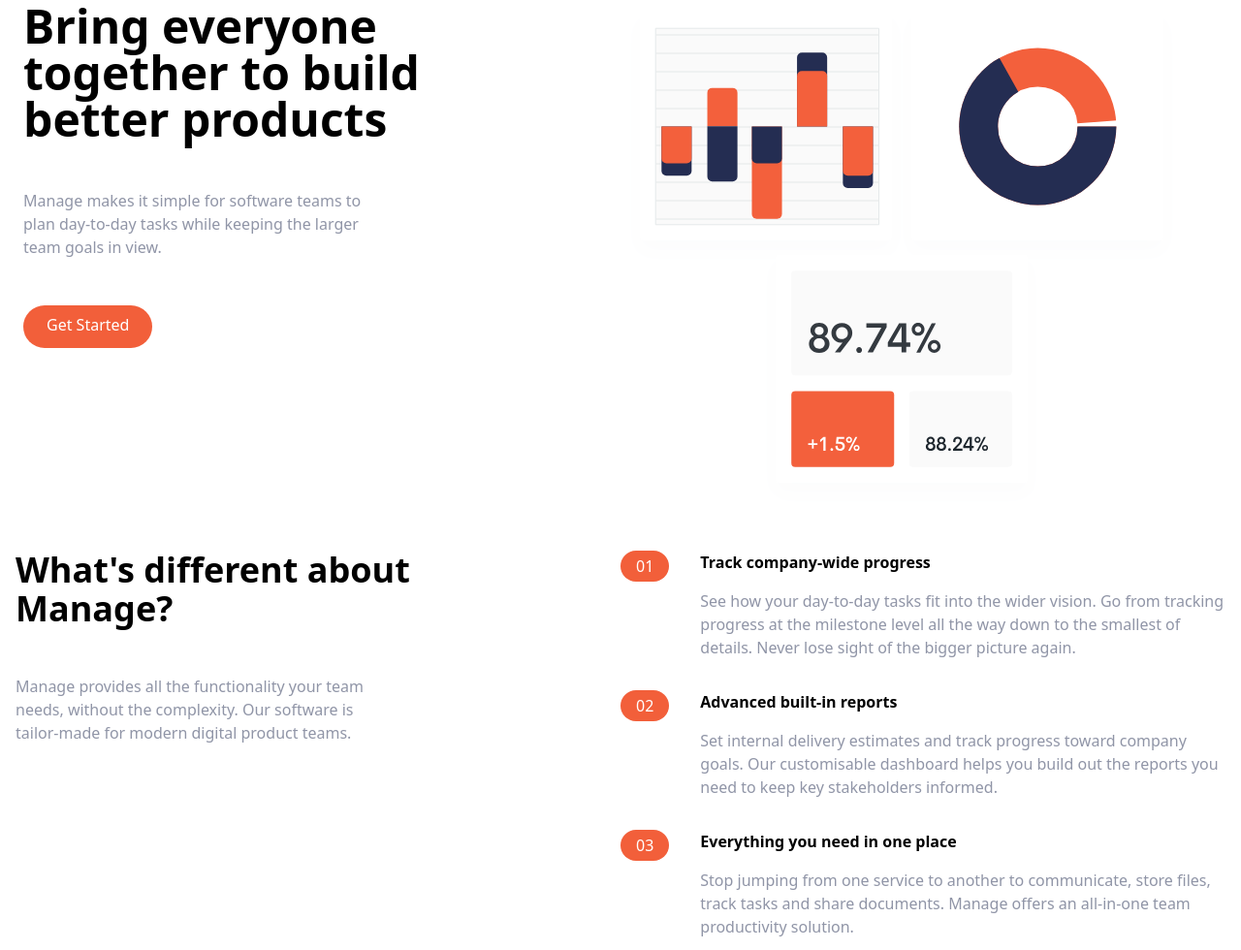
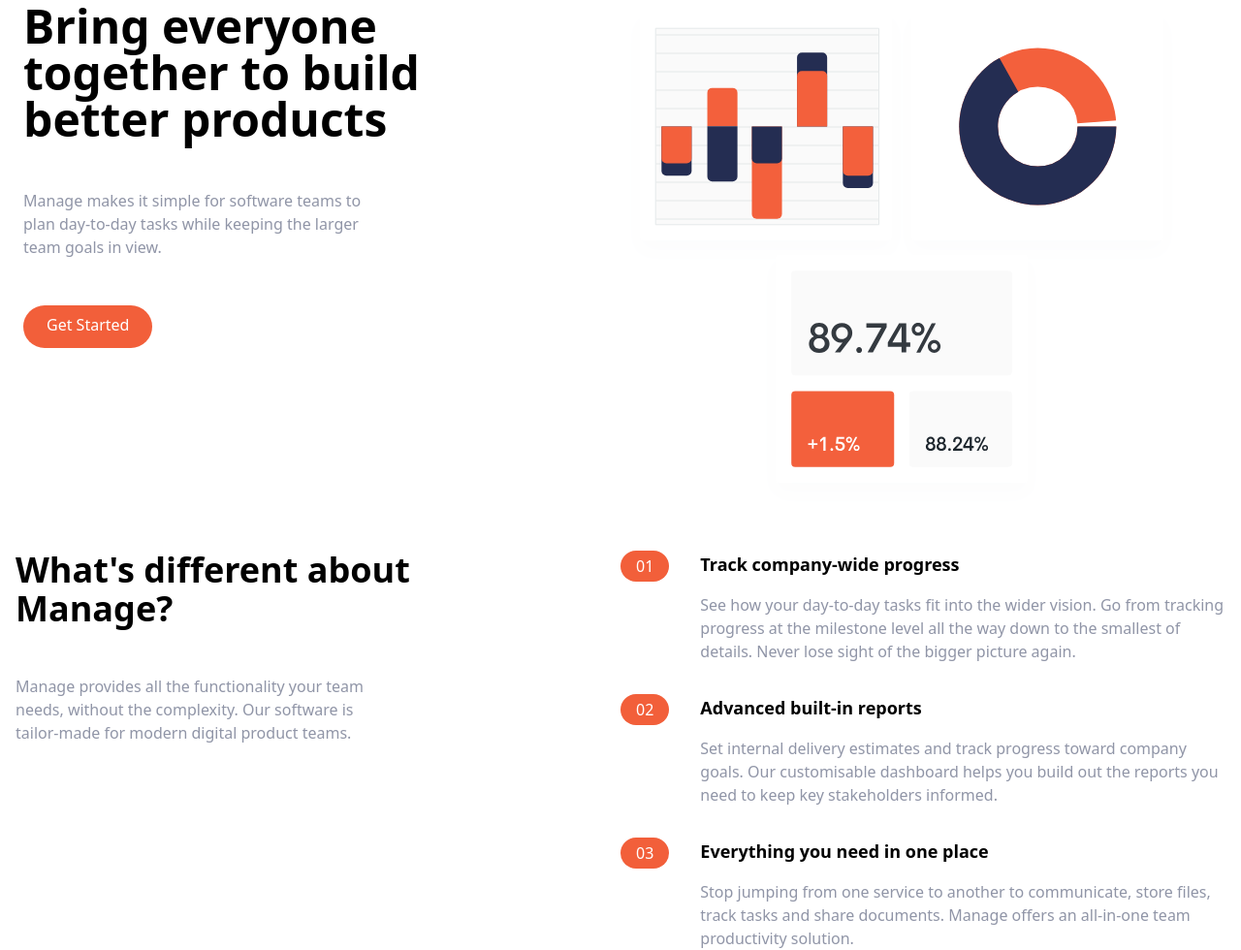
Before and after one commit to ArnaudHalvick/tailwind-css-page, a website: page src/index.html in a window 1280 px wide. Shown: the part 129-1109 px from the top of the page at 97% size. Drawn offline with Linux system fonts and the light colour scheme.

Commit message:
Add missing text-lg

```diff
--- a/src/index.html
+++ b/src/index.html
@@ -113,7 +113,7 @@
             </div>
 
             <div>
-              <h3 class="hidden font-bold mb-4 md:block">
+              <h3 class="hidden text-lg font-bold mb-4 md:block">
                 Track company-wide progress
               </h3>
               <p class="text-dark-grayish-blue">
@@ -146,7 +146,7 @@
             </div>
 
             <div>
-              <h3 class="hidden font-bold mb-4 md:block">
+              <h3 class="hidden text-lg font-bold mb-4 md:block">
                 Advanced built-in reports
               </h3>
               <p class="text-dark-grayish-blue">
@@ -178,7 +178,7 @@
             </div>
 
             <div>
-              <h3 class="hidden font-bold mb-4 md:block">
+              <h3 class="hidden text-lg font-bold mb-4 md:block">
                 Everything you need in one place
               </h3>
               <p class="text-dark-grayish-blue">
```
